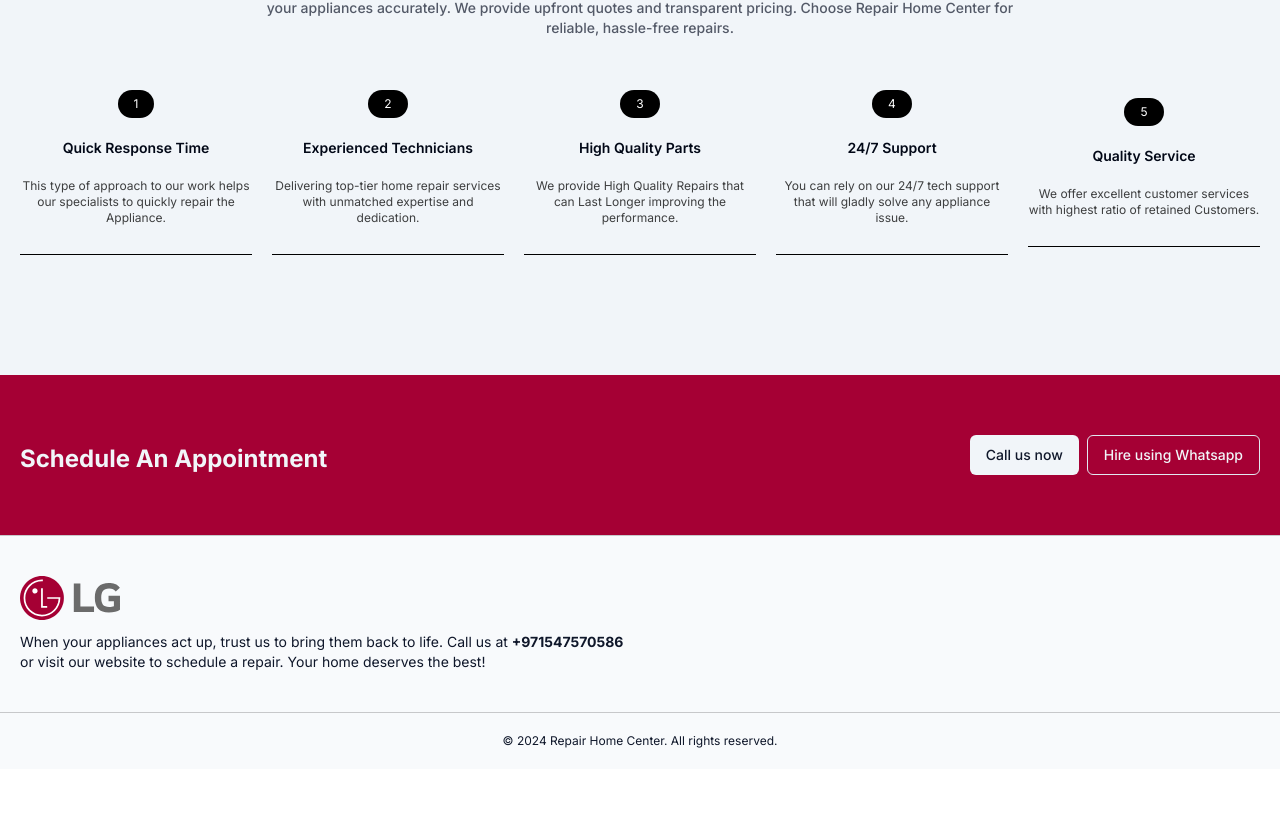
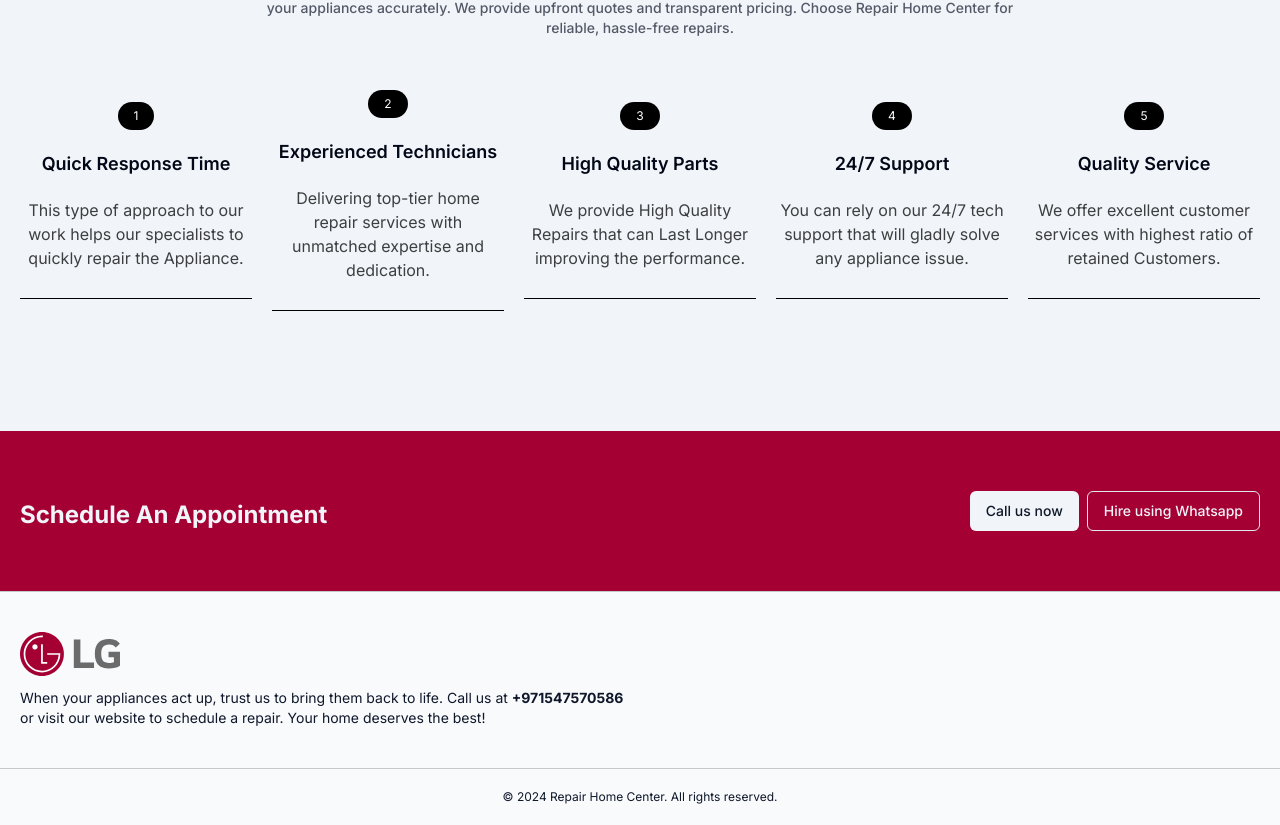
Before and after one commit to cyhammad/repair-home-center, a Next.js app: page /services-centers/lg in a window 1280 px wide. Shown: the part 3799-4624 px from the top of the page. Before the commit the page ends 4568 px from the top, so only its background shows below. Built offline with nearby package versions, Linux system fonts and the light colour scheme.

Commit message:
size changed

```diff
--- a/components/WhyChooseUs.jsx
+++ b/components/WhyChooseUs.jsx
@@ -34,8 +34,8 @@ const WhyChooseUs = () => {
             <span className="rounded-full bg-black px-4 py-1.5 text-xs text-white">
               1
             </span>
-            <h1 className="text-sm font-semibold">Quick Response Time</h1>
-            <span className="text-xs text-black/75">
+            <h1 className="text-lg font-semibold">Quick Response Time</h1>
+            <span className="text-black/75">
               This type of approach to our work helps our specialists to quickly
               repair the Appliance.
             </span>
@@ -44,8 +44,8 @@ const WhyChooseUs = () => {
             <span className="rounded-full bg-black px-4 py-1.5 text-xs text-white">
               2
             </span>
-            <h1 className="text-sm font-semibold">Experienced Technicians</h1>
-            <span className="text-xs text-black/75">
+            <h1 className="text-lg font-semibold">Experienced Technicians</h1>
+            <span className="text-black/75">
               Delivering top-tier home repair services with unmatched expertise
               and dedication.
             </span>
@@ -54,8 +54,8 @@ const WhyChooseUs = () => {
             <span className="rounded-full bg-black px-4 py-1.5 text-xs text-white">
               3
             </span>
-            <h1 className="text-sm font-semibold">High Quality Parts</h1>
-            <span className="text-xs text-black/75">
+            <h1 className="text-lg font-semibold">High Quality Parts</h1>
+            <span className="text-black/75">
               We provide High Quality Repairs that can Last Longer improving the
               performance.
             </span>
@@ -64,8 +64,8 @@ const WhyChooseUs = () => {
             <span className="rounded-full bg-black px-4 py-1.5 text-xs text-white">
               4
             </span>
-            <h1 className="text-sm font-semibold">24/7 Support</h1>
-            <span className="text-xs text-black/75">
+            <h1 className="text-lg font-semibold">24/7 Support</h1>
+            <span className="text-black/75">
               You can rely on our 24/7 tech support that will gladly solve any
               appliance issue.
             </span>
@@ -74,8 +74,8 @@ const WhyChooseUs = () => {
             <span className="rounded-full bg-black px-4 py-1.5 text-xs text-white">
               5
             </span>
-            <h1 className="text-sm font-semibold">Quality Service</h1>
-            <span className="text-xs text-black/75">
+            <h1 className="text-lg font-semibold">Quality Service</h1>
+            <span className="text-black/75">
               We offer excellent customer services with highest ratio of
               retained Customers.
             </span>
```
